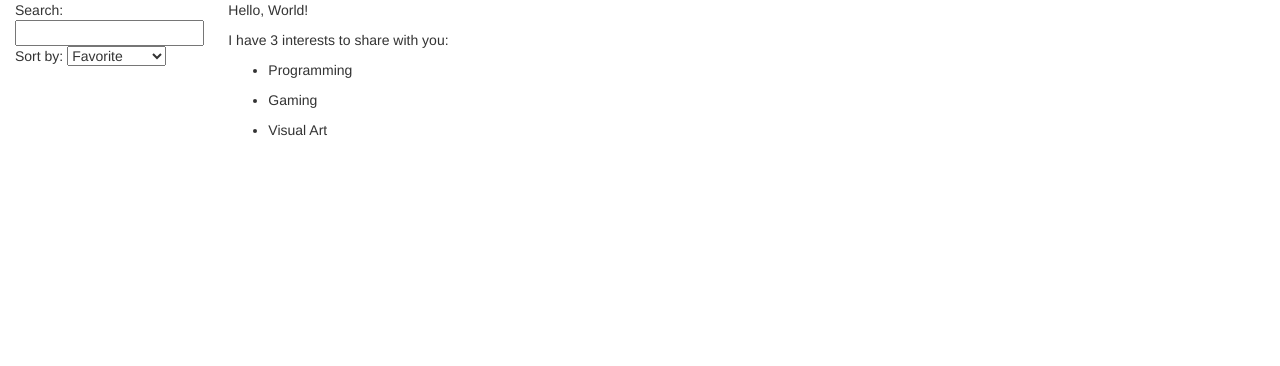
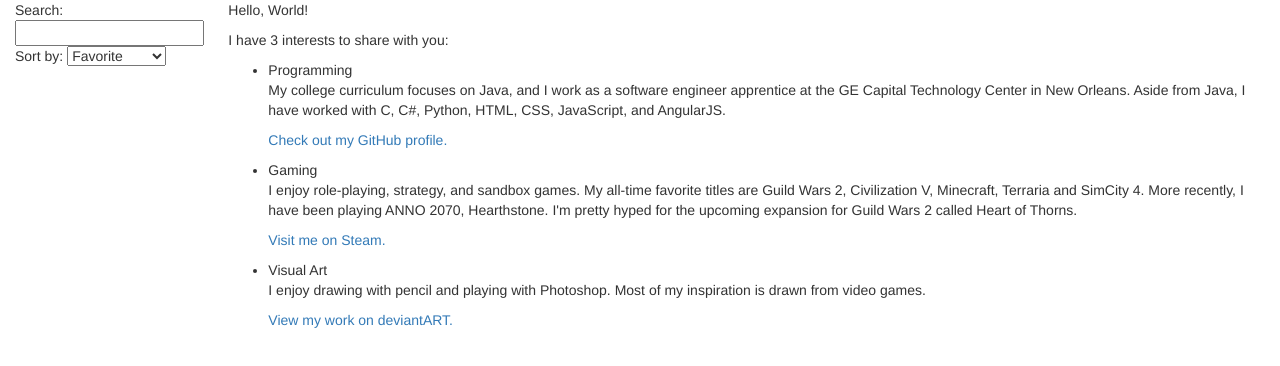
Before and after one commit to tlmader/angular-website, a website: page app/index.html in a window 1280 px wide. Drawn offline with nearby package versions, Linux system fonts and the light colour scheme.

Commit message:
Changed size of indent to 4 spaces

```diff
--- a/app/js/controllers.js
+++ b/app/js/controllers.js
@@ -9,19 +9,19 @@ personalWebsite.controller('InterestListCtrl', function ($scope) {
     $scope.name = 'World';
     $scope.interests = [
         {'name': 'Programming',
-//     'snippet': 'My college curriculum focuses on Java, and I work as a software engineer apprentice at the GE Capital Technology Center in New Orleans. Aside from Java, I have worked with C, C#, Python, HTML, CSS, JavaScript, and AngularJS.',
-//     'link': 'https://github.com/Tlmader',
-//     'linkText': 'Check out my GitHub profile.',
+         'snippet': 'My college curriculum focuses on Java, and I work as a software engineer apprentice at the GE Capital Technology Center in New Orleans. Aside from Java, I have worked with C, C#, Python, HTML, CSS, JavaScript, and AngularJS.',
+         'link': 'https://github.com/Tlmader',
+         'linkText': 'Check out my GitHub profile.',
          'favorite': 1},
         {'name': 'Gaming',
-//     'snippet': 'I enjoy role-playing, strategy, and sandbox games. My all-time favorite titles are Guild Wars 2, Civilization V, Minecraft, Terraria and SimCity 4. More recently, I have been playing ANNO 2070, Hearthstone. I\'m pretty hyped for the upcoming expansion for Guild Wars 2 called Heart of Thorns.',
-//     'link': 'http://steamcommunity.com/id/tlmader/',
-//     'linkText': 'Visit me on Steam.',
+         'snippet': 'I enjoy role-playing, strategy, and sandbox games. My all-time favorite titles are Guild Wars 2, Civilization V, Minecraft, Terraria and SimCity 4. More recently, I have been playing ANNO 2070, Hearthstone. I\'m pretty hyped for the upcoming expansion for Guild Wars 2 called Heart of Thorns.',
+         'link': 'http://steamcommunity.com/id/tlmader/',
+         'linkText': 'Visit me on Steam.',
          'favorite': 2},
         {'name': 'Visual Art',
-//     'snippet': 'I enjoy drawing with pencil and playing with Photoshop. Most of my inspiration is drawn from video games.',
-//     'link': 'http://tlmader.deviantart.com/',
-//     'linkText': 'View my work on deviantART.',
+         'snippet': 'I enjoy drawing with pencil and playing with Photoshop. Most of my inspiration is drawn from video games.',
+         'link': 'http://tlmader.deviantart.com/',
+         'linkText': 'View my work on deviantART.',
          'favorite': 3}
     ];
 
```
Also changed, not shown: app/index.html (indentation only), test/e2e/scenarios.js (indentation only), test/unit/controllersSpec.js (indentation only). Lines whose indentation alone changed are shown as unchanged.
